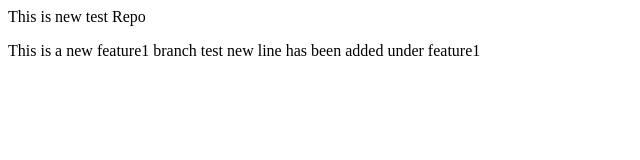
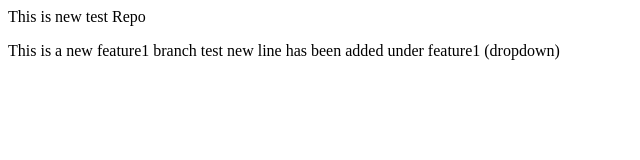
Before and after one commit to psychzo/localrepo, a plain HTML site: page index.html in a window 1280 px wide. Shown: the full height of the page, 0-640 px from the left. Drawn offline with Linux system fonts and the light colour scheme.

```diff
--- a/index.html
+++ b/index.html
@@ -1,2 +1,2 @@
 <p>This is new test Repo</p>
-<p>This is a new feature1 branch test new line has been added under feature1</p>
+<p>This is a new feature1 branch test new line has been added under feature1 (dropdown)</p>
```
